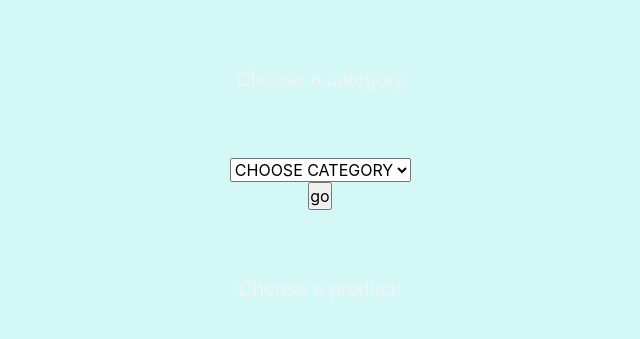
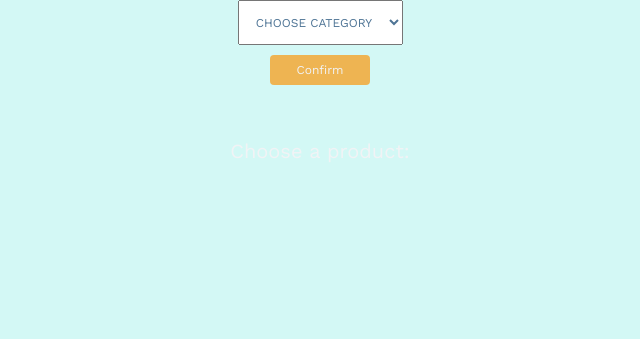
Before and after one commit to xandervdh/php-pricecalculator-challenge, a PHP site: page /view/homepage.php in a window 1280 px wide. Shown: the top 339 px of the page, without its empty margins (320-960 px from the left). Run offline with PHP 8.4, Linux system fonts and the light colour scheme; the template is opened without the code that fills it, so the values that code supplies are empty.

Commit message:
changed cards layout, added button animation , changed success message in homepagecontroller

```diff
--- a/controller/HomePageController.php
+++ b/controller/HomePageController.php
@@ -33,7 +33,7 @@ class HomepageController
         $success = "";
         if ($_SERVER["REQUEST_METHOD"] == "POST" && !empty($_POST['selectedProduct'])) {
             if ($_POST['selectedProduct'] != 'empty') {
-                $success = '<div class="alert alert-success" role="alert"> Price calculated </div>';
+                $success = '<div class="alert alert-success" role="alert"> Thank you for your purchase. </div>';
 
                 $calculate = new Calculate($pdo, $products, $_POST['selectedProduct'], $customerObj, $_GET['client']);
                 $total = $calculate->calculateDiscount();
--- a/style/stylesheet.css
+++ b/style/stylesheet.css
@@ -6,6 +6,12 @@
 
 body {
   background: rgba(193, 246, 242, 0.7);
+  text-align: center;
+}
+
+.body-wrap {
+  margin: 0 auto;
+  width: 80%;
   text-align: center;
 }
 
@@ -19,6 +25,10 @@ body {
   border-radius: 25%;
 }
 
+.form-card-wrap {
+  display: inline-block;
+}
+
 label {
   font-family: "Work Sans", sans-serif;
   font-size: 20px;
@@ -30,56 +40,68 @@ label {
 }
 
 .option-box {
-  font-family: "Work Sans", sans-serif;
-  font-size: 16px;
-  color: #4e7495;
-  text-align: center;
-  width: 200px;
+  margin-top: 3%;
+  margin-bottom: 3%;
 }
 
 select {
-  display: block;
+  font-family: "Work Sans", sans-serif;
+  color: #4e7495;
   text-align: center;
+  font-size: 12px;
   margin: 0 auto;
   text-transform: uppercase;
-  font-size: 16px;
-}
-
-h4, h5 {
-  text-transform: capitalize;
+  width: 165px;
+  height: 45px;
 }
 
 .card {
-  display: inline-block;
-  width: 200px;
-  margin-left: 10px;
-  margin-bottom: 10px;
+  width: 250px;
+  margin-left: 60px;
+  margin-bottom: 25px;
   border: 2px solid #f5a51c;
 }
 
-.card-title, .card-subtitle {
-  font-weight: 700;
+.card-title {
+  font-family: "Work Sans", sans-serif;
   color: #4e7495;
+  text-align: center;
+  text-transform: capitalize;
+  font-weight: 900;
+  margin-top: 10px;
+  font-size: larger;
+}
+
+.card-subtitle {
   font-family: "Work Sans", sans-serif;
+  color: #4e7495;
+  text-align: center;
 }
 
 .btn {
   background: #f5a51c;
   border: #f1f3f5;
   font-family: "Work Sans", sans-serif;
-  font-size: 16px;
   color: #4e7495;
   text-align: center;
-  width: 200px;
+  font-size: 12px;
   text-transform: capitalize;
   color: #f1f3f5;
-  margin-bottom: 3%;
   width: 180px;
+  margin: 10px auto;
+  display: block;
+  background: linear-gradient(to right, #f5a51c 50%, #eeb452 50%);
+  background-size: 200% 100%;
+  background-position: right bottom;
+  transition: all 0.5s ease-out;
 }
 
 .btn:hover {
-  background: rgba(245, 165, 28, 0.8);
-  box-shadow: 1px 1px 1px 1px #f1f3f5;
+  /* background: rgba(245, 165, 28, 0.8);
+   box-shadow: 1px 1px 1px 1px rgb(241, 243, 245);
+  */
+  color: #f1f3f5;
+  background-position: left bottom;
 }
 
 .btn:active {
@@ -93,4 +115,17 @@ h4, h5 {
   text-align: center;
 }
 
+#catButton {
+  width: 100px;
+}
+
+#buyButton {
+  font-size: 18px;
+  font-weight: 900;
+}
+
+#quantity {
+  height: 20px;
+}
+
 /*# sourceMappingURL=stylesheet.css.map */
--- a/style/stylesheet.scss
+++ b/style/stylesheet.scss
@@ -15,10 +15,9 @@
 
 @mixin font-related-option{
   font-family: 'Work Sans', sans-serif;
-  font-size: 16px;
   color: rgb(78, 116, 149);
   text-align: center;
-  width: 200px;
+  font-size: 12px;
 }
 
 @mixin btn-base-color {
@@ -38,7 +37,12 @@
 body{
   background: rgba(193, 246, 242, 0.7);
   text-align: center;
+}
 
+.body-wrap{
+  margin: 0 auto;
+  width: 80%;
+  text-align: center;
 }
 //FORM
 .form-container {
@@ -51,7 +55,9 @@ body{
   border-radius: 25%;
 }
 
-
+.form-card-wrap {
+display: inline-block;
+}
 
 label {
   @include font-related-label;
@@ -64,56 +70,65 @@ label {
 
 // DROPDOWN BOXES
 .option-box {
-  @include font-related-option;
-
+  margin-top: 3%;
+  margin-bottom: 3%;
 
 }
 
 select {
-  display: block;
-  text-align: center;
+  @include font-related-option;
   margin: 0 auto;
   text-transform: uppercase;
-  font-size: 16px;
-
-
+  width: 165px;
+  height: 45px;
 
 }
 
-
 //CARDS
 
-h4, h5{
-  text-transform: capitalize;
-}
 
 .card {
-  display: inline-block;
-  width: 200px;
-  margin-left: 10px;
-  margin-bottom: 10px;
+  width: 250px;
+  margin-left: 60px;
+  margin-bottom: 25px;
   border: 2px solid rgb(245, 165, 28);
 }
 
-.card-title, .card-subtitle {
-  font-weight: 700;
-  color: rgb(78, 116, 149);
-  font-family: 'Work Sans', sans-serif;
+.card-title {
+  @include base-font-edit;
+  text-transform: capitalize;
+  font-weight: 900;
+  margin-top: 10px;
+  font-size: larger;
+}
+
+.card-subtitle{
+  @include base-font-edit;
+
 }
 
 // BUTTONS
+
 .btn {
   @include btn-base-color;
   @include font-related-option;
   text-transform: capitalize;
   color: rgb(241, 243, 245);
-  margin-bottom: 3%;
   width: 180px;
+  margin: 10px auto;
+  display: block;
+  background: linear-gradient(to right, rgb(245, 165, 28) 50%, rgb(238, 180, 82) 50%);
+  background-size: 200% 100%;
+  background-position: right bottom;
+  transition: all .5s ease-out;
 }
 
 .btn:hover {
-  background: rgba(245, 165, 28, 0.8);
-  box-shadow: 1px 1px 1px 1px rgb(241, 243, 245);
+  /* background: rgba(245, 165, 28, 0.8);
+   box-shadow: 1px 1px 1px 1px rgb(241, 243, 245);
+  */
+  color: rgb(241, 243, 245);
+  background-position: left bottom;
 }
 
 .btn:active {
@@ -125,3 +140,16 @@ h4, h5{
 #result, #echo-success {
 @include base-font-edit;
 }
+
+#catButton{
+  width: 100px;
+}
+
+#buyButton {
+  font-size: 18px;
+  font-weight: 900;
+}
+
+#quantity {
+  height: 20px;
+}
--- a/view/homepage.php
+++ b/view/homepage.php
@@ -5,10 +5,9 @@ require 'includes/header.php';
 
 ?>
 
-<div >
+<div class="body-wrap" >
     <div id="categories">
         <form method="post">
-            <label for="category">Choose a category</label>
             <select name="category" id="category">
                 <option value="">Choose category</option>
                 <?php
@@ -16,8 +15,8 @@ require 'includes/header.php';
                     echo '<option value="' . $category . '">' . $category . '</option>';
                 }
                 ?>
-            </select>
-            <input type="submit" name="submit" value="go">
+            </select><br/>
+            <input type="submit" id="catButton" class="btn" name="submit" value="Confirm">
         </form>
     </div>
     <div id="echo-success"><?php echo $success; ?></div>
@@ -35,13 +34,14 @@ require 'includes/header.php';
 
             foreach ($productsArray as $product) {
                 if ($product->getCategory() == $_POST['category']) {
+                    echo '<div class="form-card-wrap">';
                     echo '<form method="post">';
-                    echo ' <div class="card">';
-                    echo ' <h4 class="card-title product-name">' . $product->getProductname() . '</h4>';
-                    echo '<h6 class="card-subtitle mb-2 text-muted product-price">' . '€' . $product->getProductprice() / 100 . '</h6>';
-                    echo '<p class="card-text">Some quick example text to build on the card title
-      and make up the bulk of the cards content.';
+                    echo ' <div class="card ">';
+                    echo ' <h6 class="card-title product-name">' . $product->getProductname() . '</h6>';
+                    echo '<p class="card-text">Hair raising or, blood in eyeball. Blood guns bury scream, stab graveyard crazed dark crying.
+ Trapped flesh grotesque squeal, bloodcurdling chilling hair-raisin.';
                     echo '</p>';
+                    echo '<p class="card-subtitle mb-2 text-muted product-price">' . '€' . $product->getProductprice() / 100 . '</p>';
                     echo '<select class="option-box" id="quantity" name="quantity">';
                     echo '<option value="empty" selected>quantity</option>';
 
@@ -58,9 +58,10 @@ require 'includes/header.php';
 
                     echo '</select><br>';
                     echo '<input type="hidden" name="selectedProduct" value="' . $product->getProductname() . '">';
-                    echo '<input type="submit" class="btn" name="submit" value="Buy">';
+                    echo '<input type="submit" id="buyButton" class="btn text-center" name="submit" value="Buy">';
                     echo '</div>';
                     echo '</form>';
+                    echo '</div>';
                 }
             }
             //var_dump($_POST['product']);
--- a/view/includes/header.php
+++ b/view/includes/header.php
@@ -7,6 +7,7 @@
     <meta http-equiv="X-UA-Compatible" content="ie=edge">
     <link rel="stylesheet" href="https://cdn.jsdelivr.net/npm/bootstrap@4.5.3/dist/css/bootstrap.min.css"
           integrity="sha384-TX8t27EcRE3e/ihU7zmQxVncDAy5uIKz4rEkgIXeMed4M0jlfIDPvg6uqKI2xXr2" crossorigin="anonymous">
+    <link href="https://fonts.googleapis.com/css2?family=Work+Sans&display=swap" rel="stylesheet">
     <link rel="stylesheet" href="../../style/stylesheet.css" type="text/css">
     <title>Price calculation</title>
 </head>
```
